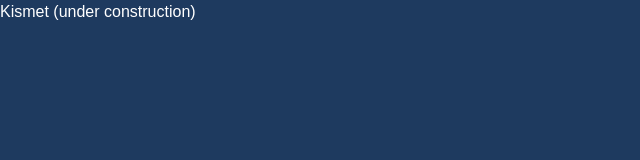
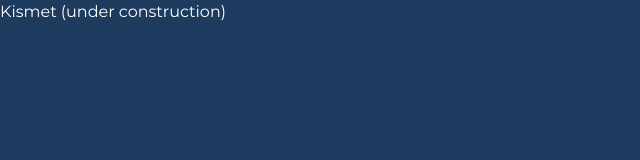
Before and after one commit to ktg-one/kismet, a Next.js app: page / in a window 1280 px wide. Shown: the top 160 px of the page, without its empty margins (0-640 px from the left). Built offline with nearby package versions, Linux system fonts and the light colour scheme.

Commit message:
feat: load Montserrat via next/font, document Berlingske status

```diff
--- a/app/layout.tsx
+++ b/app/layout.tsx
@@ -1,5 +1,12 @@
 import type { Metadata } from "next";
+import { Montserrat } from "next/font/google";
 import "./globals.css";
+
+const montserrat = Montserrat({
+  subsets: ["latin"],
+  display: "swap",
+  variable: "--font-montserrat",
+});
 
 export const metadata: Metadata = {
   title: "Kismet Finance Group",
@@ -8,8 +15,8 @@
 
 export default function RootLayout({ children }: { children: React.ReactNode }) {
   return (
-    <html lang="en">
-      <body>{children}</body>
+    <html lang="en" className={montserrat.variable}>
+      <body className="font-sans">{children}</body>
     </html>
   );
 }
--- a/tailwind.config.ts
+++ b/tailwind.config.ts
@@ -12,7 +12,7 @@
       },
       fontFamily: {
         serif: ["Georgia", "serif"],
-        sans: ["Montserrat", "Arial", "sans-serif"],
+        sans: ["var(--font-montserrat)", "Montserrat", "Arial", "sans-serif"],
       },
       backgroundImage: {
         "gold-gradient": "linear-gradient(180deg, #FFD956 0%, #A47308 35%, #FADD63 65%, #FFE884 100%)",
```
Also changed, not shown: 1 other file (tests, documents, lock files or other folders).
